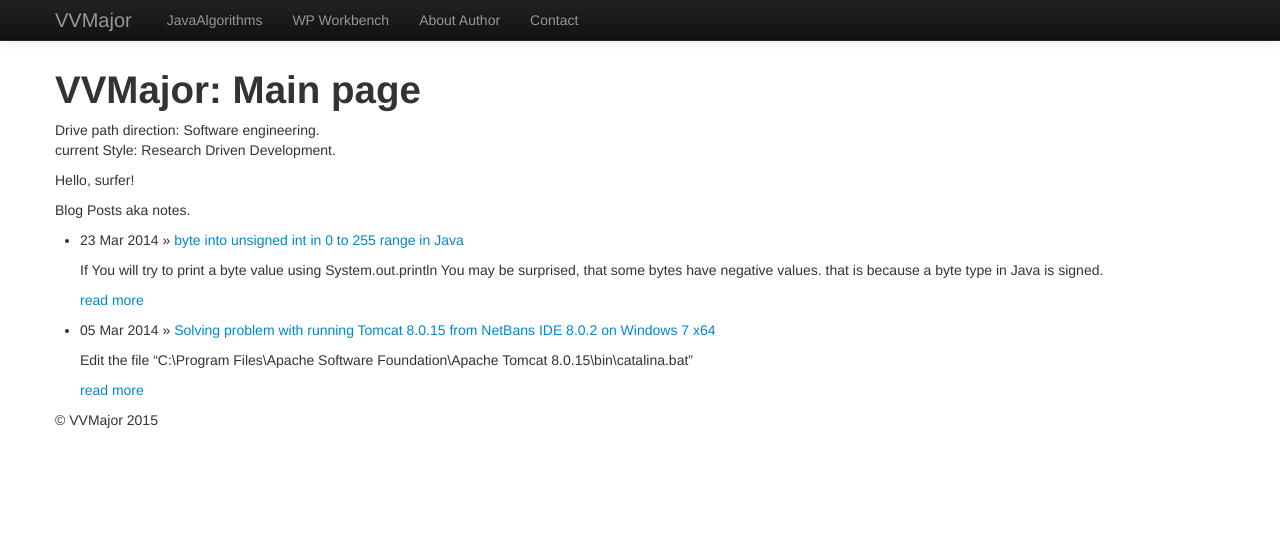
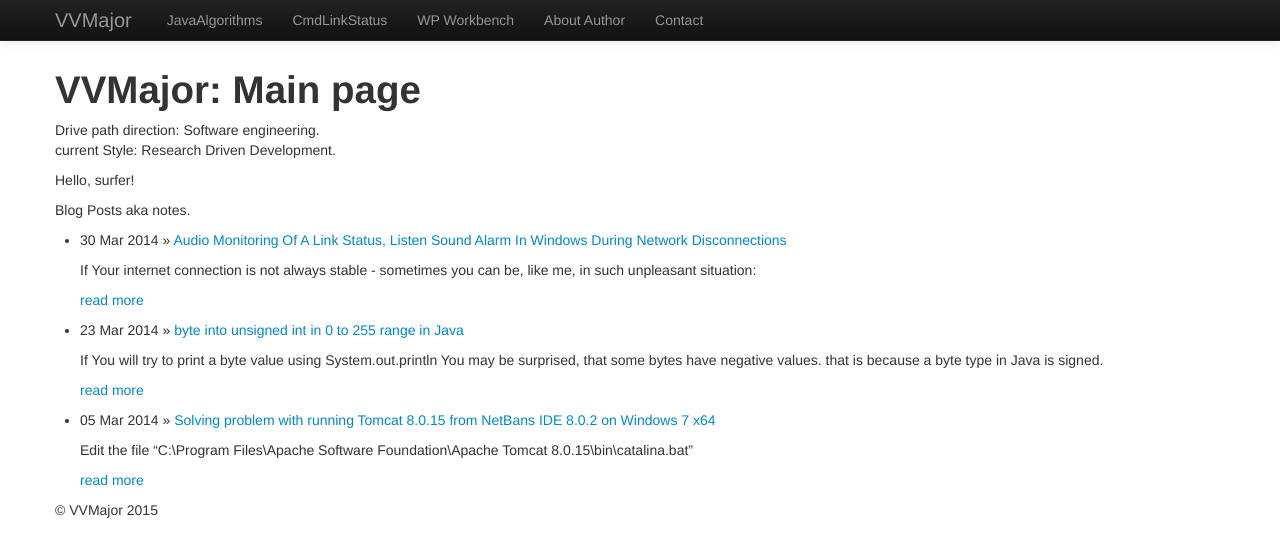
Before and after one commit to VVMajor/VVMajor.github.io, a Jekyll site: the page built from index.md, in a window 1280 px wide. Shown: the top 557 px of the page. Built offline with Jekyll 4.4.1, drawn with Linux system fonts in a browser that asks for light colours.

Commit message:
Audio Monitoring Of A Link Status, Listen Sound Alarm In Windows During Network Disconnections

```diff
--- a/_config.yml
+++ b/_config.yml
@@ -1,7 +1,7 @@
 # Permalinks
 permalink: pretty
 
-pages_list: {'JavaAlgorithms':'https://github.com/VVMajor/JavaAlgorithms','WP Workbench':'http://wp.vvmajor.tk/','About Author':'/about','Contact':'/contact'}
+pages_list: {'JavaAlgorithms':'https://github.com/VVMajor/JavaAlgorithms','CmdLinkStatus':'https://github.com/VVMajor/VVMAJOR_CmdLinkStatus','WP Workbench':'http://wp.vvmajor.tk/','About Author':'/about','Contact':'/contact'}
 pages_list_future: {'Archive':'/archive','Feed':'/atom.xml'}
 
 copyString: "&copy; VVMajor"
--- /dev/null
+++ b/_posts/2014-03-30-Audio-Monitoring Of A Link Status, Listen Sound Alarm In Windows During Network Disconnections.textile
@@ -0,0 +1,17 @@
+---
+layout: post
+title: Audio Monitoring Of A Link Status, Listen Sound Alarm In Windows During Network Disconnections
+---
+
+If Your internet connection is not always stable - sometimes you can be, like me, in such unpleasant situation:
+
+ - You wait for a Skype message.
+ - You don't look to your monitor.
+ - Your computer lost connection and are in the offline mode.
+ - And You don't realize it, until You clap eyes many hours later.
+
+With my simple command file You can audio monitoring a connection failures. Just run it and You will listen ticking sound every 3 second of your disconnection.
+
+https://github.com/VVMajor/VVMAJOR_CmdLinkStatus/blob/master/VVMAJORLinkStatus.cmd
+
+Sorry, my English is not perfect :)
```
